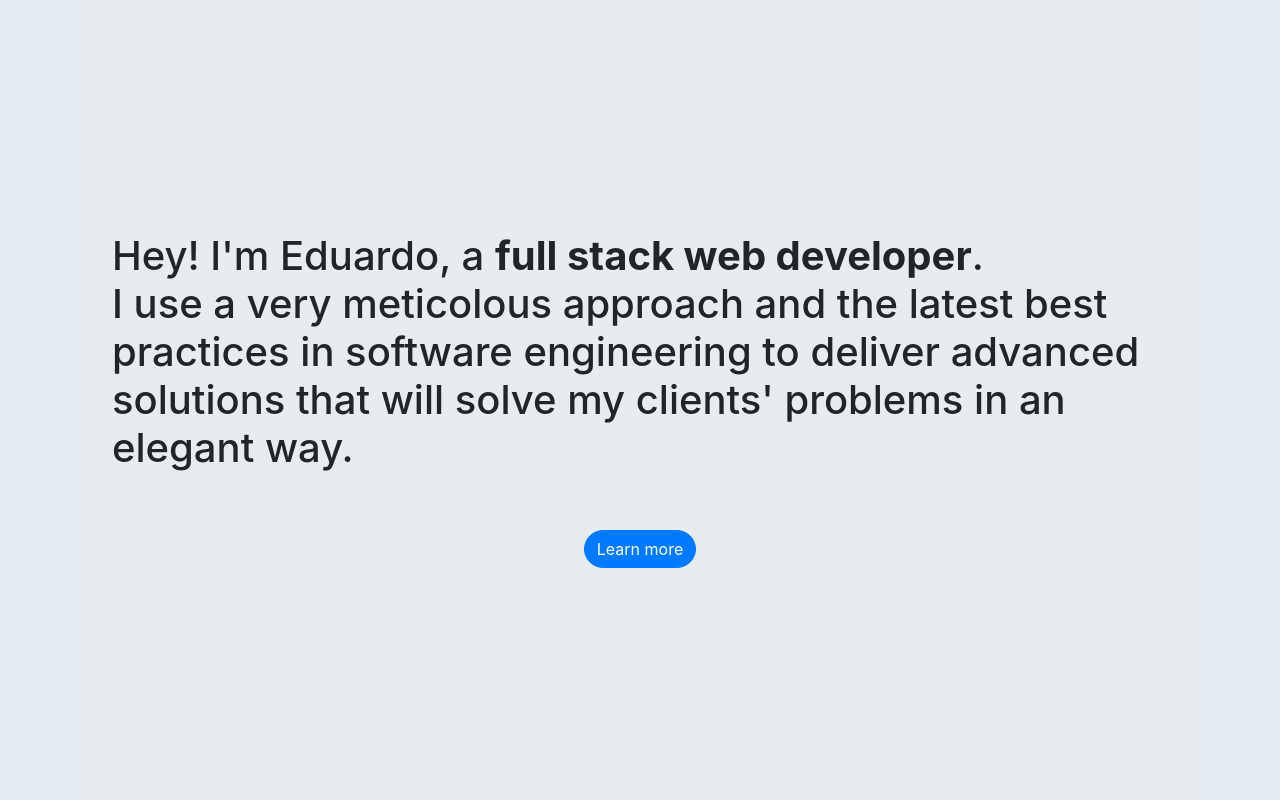
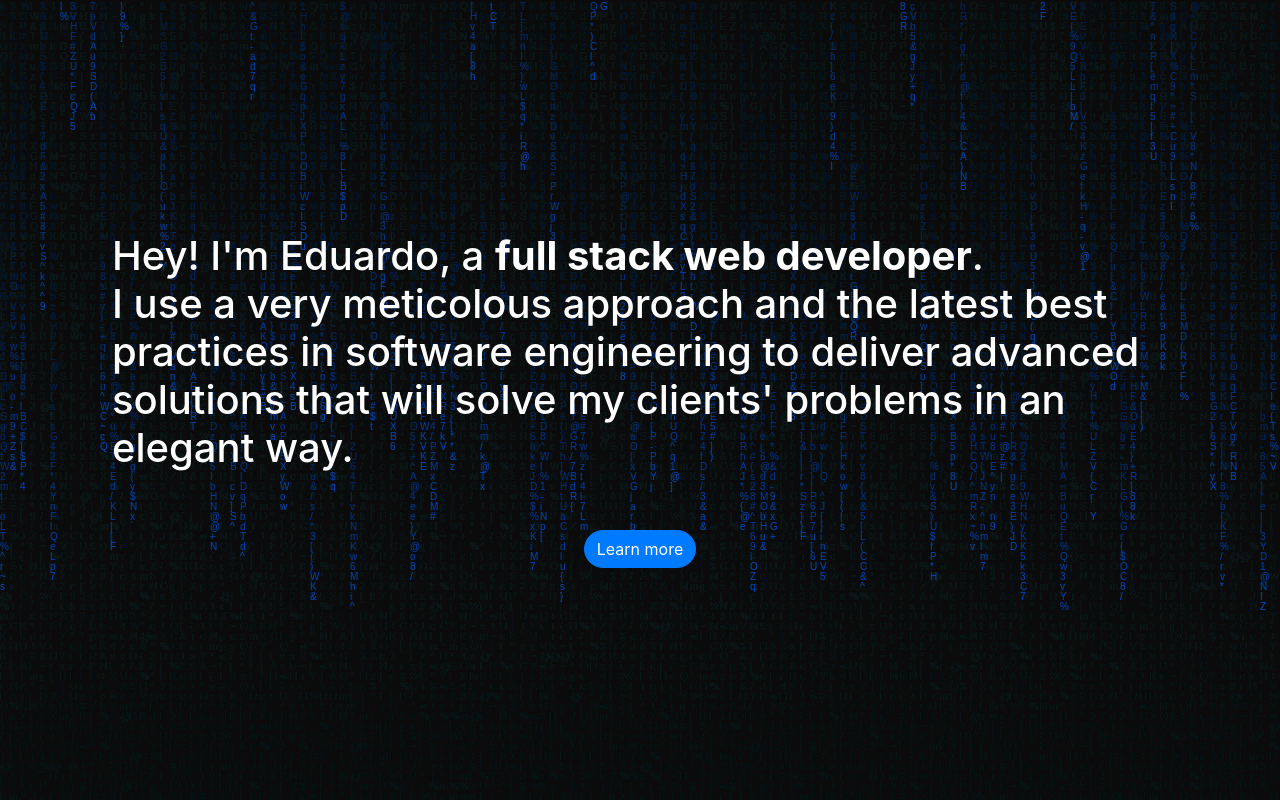
Before and after one commit to eduardomecchia/nuxt-portfolio, a Nuxt app: page / in a window 1280 px wide. Shown: the top 800 px of the page. Built offline with nearby package versions, Linux system fonts and the light colour scheme.

Commit message:
feat(global): implement matrix background

```diff
--- a/components/about.vue
+++ b/components/about.vue
@@ -65,7 +65,7 @@
             .paragraph-container {
                 width: 70%;
                 padding: 20px;
-                padding-right: 25px;
+                padding-right: 40px;
                 text-align: justify;
 
                 @media screen and (max-width: 768px) {
--- a/components/jumbotron.vue
+++ b/components/jumbotron.vue
@@ -42,11 +42,14 @@
         justify-content: center;
         align-items: center;
         font-weight: 600;
+        background: transparent;
 
         &__heading {
             &,
             strong {
                 font-size: 40px;
+                color: white;
+                z-index: 10000000;
             }
 
             @media screen and (max-width: 768px) {
--- a/components/project-card.vue
+++ b/components/project-card.vue
@@ -56,6 +56,7 @@
         border-radius: 5px;
         padding: 30px;
         max-width: 350px;
+        color: black;
 
         ul {
             list-style: none;
--- a/pages/index.vue
+++ b/pages/index.vue
@@ -1,6 +1,9 @@
 <template>
     <!-- App wrapper -->
     <div class="app-wrapper">
+        <canvas id="c"></canvas>
+
+        <div class="content">
             <!-- Content -->
             <main class="home">
                 <Jumbotron />
@@ -44,6 +47,7 @@
             </main>
 
             <StandardFooter />
+        </div>
     </div>
 </template>
 
@@ -95,18 +99,75 @@ export default {
 
     methods: {
     },
+
+    mounted() {
+        // geting canvas by Boujjou Achraf
+        var c = document.getElementById("c");
+        var ctx = c.getContext("2d");
+
+        //making the canvas full screen
+        c.height = window.innerHeight;
+        c.width = window.innerWidth;
+
+        //chinese characters - taken from the unicode charset
+        var matrix = "abcdefghijklmnopqrstuvwxyzABCDEFGHIJKLMNOPQRSTUVWXYZ123456789@#$%^&*()*&^%+-/~{[|`]}";
+        //converting the string into an array of single characters
+        matrix = matrix.split("");
+
+        var font_size = 10;
+        var columns = c.width/font_size; //number of columns for the rain
+        //an array of drops - one per column
+        var drops = [];
+        //x below is the x coordinate
+        //1 = y co-ordinate of the drop(same for every drop initially)
+        for(var x = 0; x < columns; x++)
+            drops[x] = 1;
+
+        //drawing the characters
+        function draw()
+        {
+            //Black BG for the canvas
+            //translucent BG to show trail
+            ctx.fillStyle = "rgba(0, 0, 0, 0.04)";
+            ctx.fillRect(0, 0, c.width, c.height);
+
+            ctx.fillStyle = "#0048c5"; // Text color
+            ctx.font = font_size + "px arial";
+            //looping over drops
+            for(var i = 0; i < drops.length; i++)
+            {
+                //a random chinese character to print
+                var text = matrix[Math.floor(Math.random()*matrix.length)];
+                //x = i*font_size, y = value of drops[i]*font_size
+                ctx.fillText(text, i*font_size, drops[i]*font_size);
+
+                //sending the drop back to the top randomly after it has crossed the screen
+                //adding a randomness to the reset to make the drops scattered on the Y axis
+                if(drops[i]*font_size > c.height && Math.random() > 0.975)
+                    drops[i] = 0;
+
+                //incrementing Y coordinate
+                drops[i]++;
+            }
+        }
+
+        setInterval(draw, 35);
+
+    }
 };
 </script>
 
 <style lang="scss" scoped>
-    html,
-    body {
-        height: 100%;
+    body { background: black; }
+
+    canvas {
+        display: block;
+        width: 100vw;
+        height: 100vh;
+        position: fixed;
+        z-index: -1;
     }
-
     .home {
-        background-color: #e4ebf3;
-
         @media screen and (max-width: 768px) {
             & {
                 padding-left: 10px;
@@ -164,4 +225,9 @@ export default {
             }
         }
     }
+
+    .jumbotron__heading, .content {
+        z-index: 10000000;
+        color: white;
+    }
 </style>
```
Lines whose indentation alone changed are shown as unchanged.
